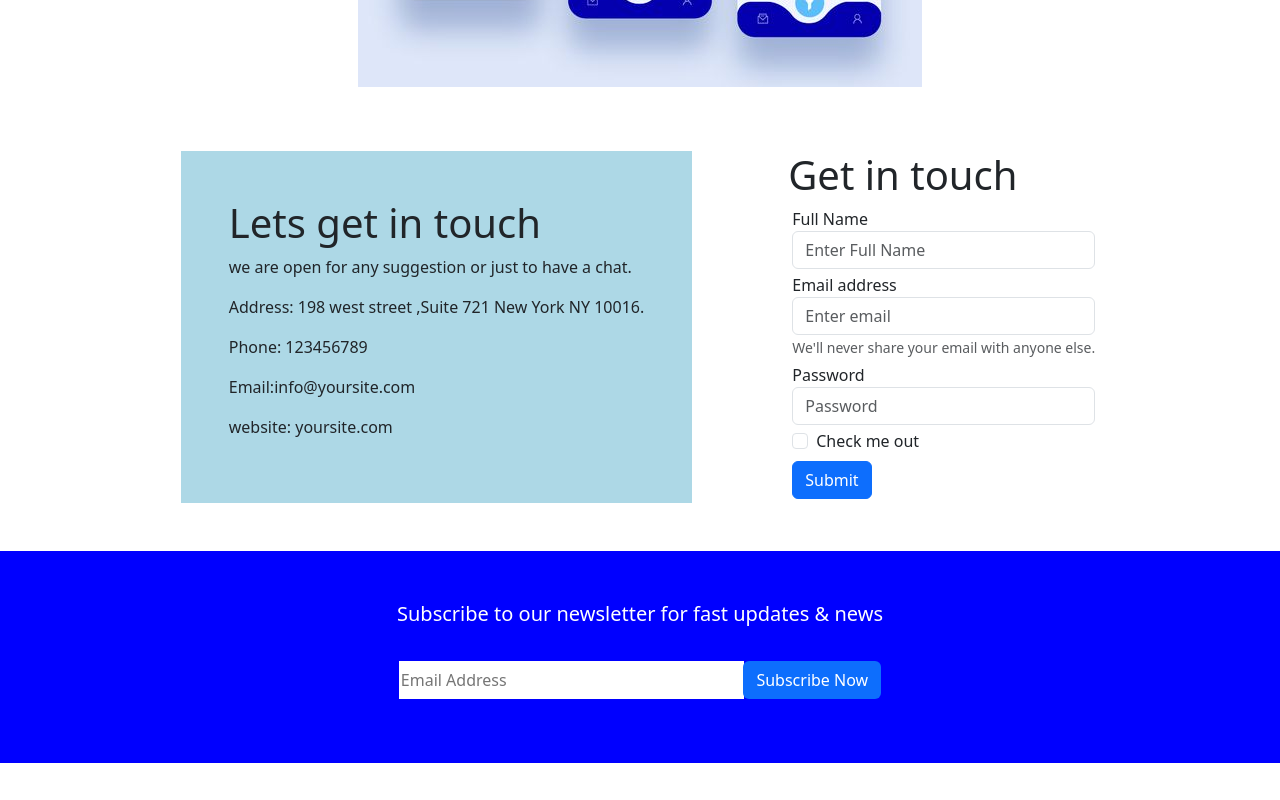
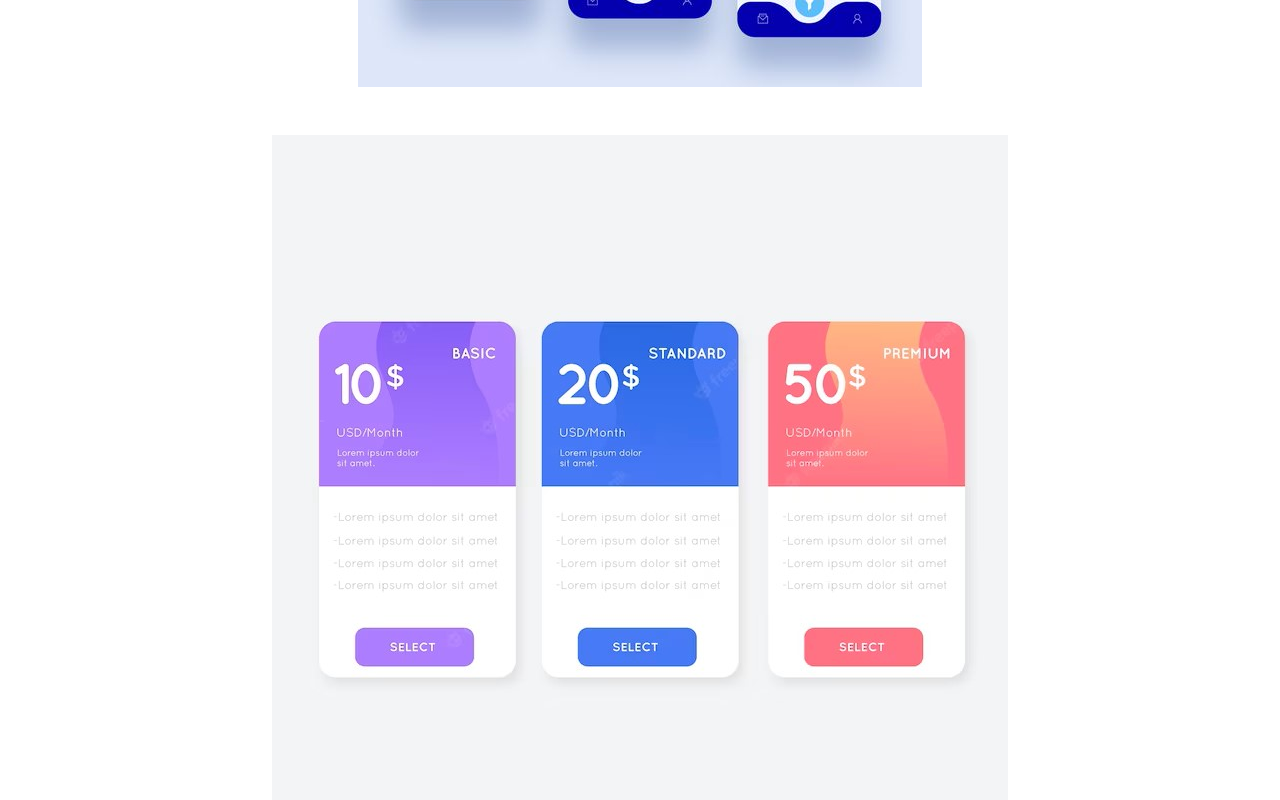
Before and after one commit to saivenkat-pentakota/fluid-solutions-responsive-website, a React (Create React App) app: page / in a window 1280 px wide. Shown: the part 3940-4740 px from the top of the page. Before the commit the page ends 4703 px from the top, so only its background shows below. Built offline with nearby package versions, Linux system fonts and the light colour scheme.

Commit message:
created pricingcards component

```diff
--- a/src/App.css
+++ b/src/App.css
@@ -6,3 +6,5 @@
   background-color: rgb(66, 66, 221);
   color: white;
 }
+
+/* pricing cards css */
--- a/src/App.js
+++ b/src/App.js
@@ -14,6 +14,7 @@ import ProfileSection from "./components/profileSection";
 import AppScreenShot from "./components/appScreenshot";
 import ContactUsForm from "./components/contactUsForm";
 import Footer from './components/footer';
+import PricingCards from './components/pricingCards';
 
 function App() {
   return (
@@ -36,16 +37,21 @@ function App() {
       {/* video component  */}
       <Video />
 
-      {/* whyChooseThis component */}
+      {/* whyChooseThis section */}
       <WhyChooseThis />
 
       {/* profile section */}
       <ProfileSection />
 
-      {/* app screen shots */}
+      {/* app screenshots section */}
       <AppScreenShot/>
+
+      {/* pricing cards section */}
+      <PricingCards/>
+
       {/* contactusForm component */}
       <ContactUsForm/>
+
       {/* footer component */}
       <Footer/>
 
--- /dev/null
+++ b/src/components/pricingCards.js
@@ -0,0 +1,13 @@
+import React from "react";
+import pricingCard from "../images/pricing cards.jpg";
+
+function pricingCards() {
+  return (
+
+    <div className="pricingCards d-flex justify-content-center m-5">
+      <img src = {pricingCard}  alt = "pricing card"/>
+    </div>
+  );
+}
+
+export default pricingCards;
```
Also changed, not shown: src/images/pricing cards.jpg (added), src/images/pricing.avif (added).
